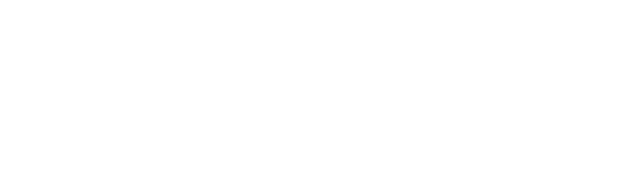
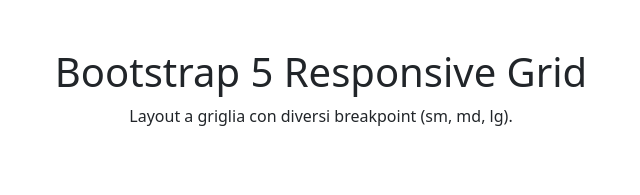
Before and after one commit to lorenzosalti/htmlcss-bootstrap-layout, a plain HTML site: page index.html in a window 1280 px wide. Shown: the whole page, without its empty margins (319-959 px from the left). Drawn offline with nearby package versions, Linux system fonts and the light colour scheme.

Commit message:
feat: header

```diff
--- a/index.html
+++ b/index.html
@@ -12,5 +12,14 @@
 </head>
 <body>
 
+    <header class="text-center p-5">
+        <h1>Bootstrap 5 Responsive Grid</h1>
+        <p>Layout a griglia con diversi breakpoint (sm, md, lg).</p>
+    </header>
+
+    <main class="container">
+
+    </main>
+
 </body>
 </html>
```
